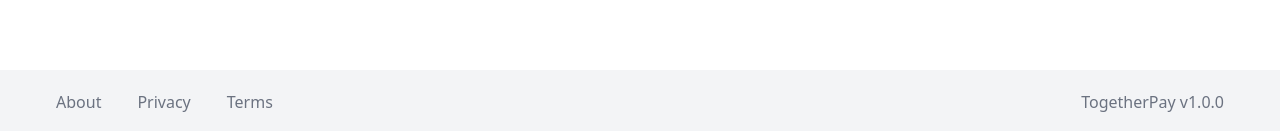
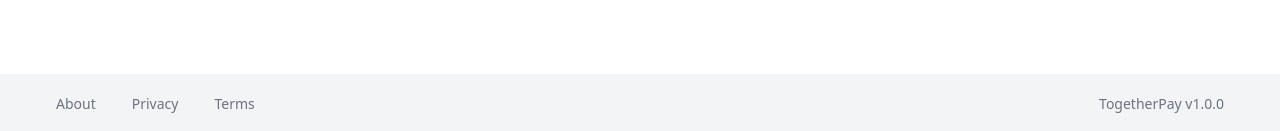
Before and after one commit to chingu-voyages/v43-tier3-team-42, a Next.js app: page / in a window 1280 px wide. Shown: the part 666-797 px from the top of the page. Built offline with nearby package versions, Linux system fonts and the light colour scheme.

Commit message:
Added the footbar to the landing page

```diff
--- a/src/app/layout.tsx
+++ b/src/app/layout.tsx
@@ -1,4 +1,5 @@
 import FooterElement from "@/components/FooterElement";
+import NavBar from "@/components/NavBar";
 import "@/styles/global.css";
 
 export const metadata = {
--- a/src/components/FooterElement.tsx
+++ b/src/components/FooterElement.tsx
@@ -3,7 +3,7 @@ import { FC } from "react";
 
 const FooterElement: FC = () => {
   return (
-    <footer className="bg-gray-100 text-gray-500 flex justify-between py-5 px-14 absolute bottom-0 w-full">
+    <footer className="bg-gray-100 text-gray-500 text-sm flex justify-between py-5 px-14 absolute bottom-0 w-full">
       <div className="flex gap-9">
         <Link href="#">About</Link>
         <Link href="#">Privacy</Link>
```
